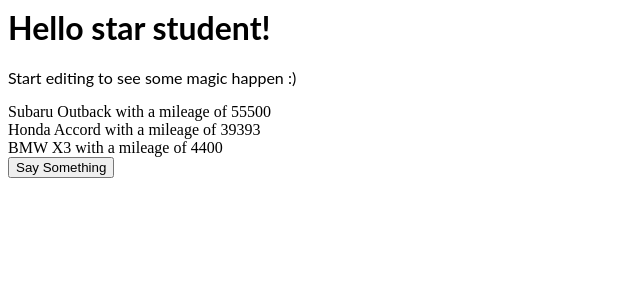
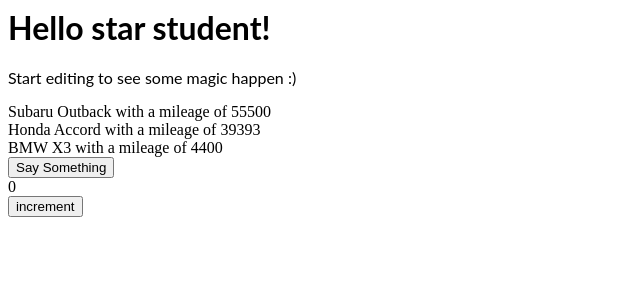
Before and after one commit to caglarcataloglu/angular-ivy-sololearn, an Angular app: page / in a window 1280 px wide. Shown: the top 300 px of the page, without its empty margins (0-640 px from the left). Built offline with nearby package versions, Linux system fonts and the light colour scheme.

Commit message:
2 files modified

```diff
--- a/src/app/app.component.html
+++ b/src/app/app.component.html
@@ -8,3 +8,10 @@
 </div>
 
 <button (click)="saySomething()"> Say Something </button>
+
+<div class="container">
+<div class="number-display">
+  {{counter}}
+</div>
+  <button (click)="increment()"> increment </button>
+</div>
--- a/src/app/app.component.ts
+++ b/src/app/app.component.ts
@@ -22,4 +22,8 @@
   saySomething() {
     alert('good day Caglar.');
   }
+  counter = 0;
+  increment() {
+  this.counter++;
 }
+}
```
